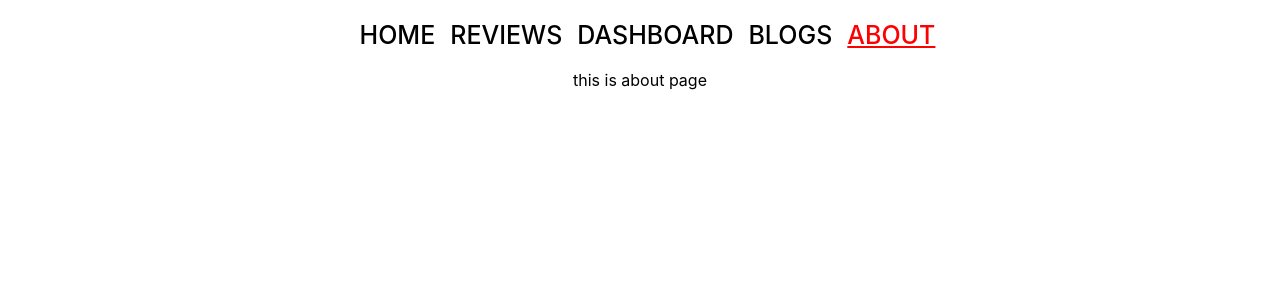
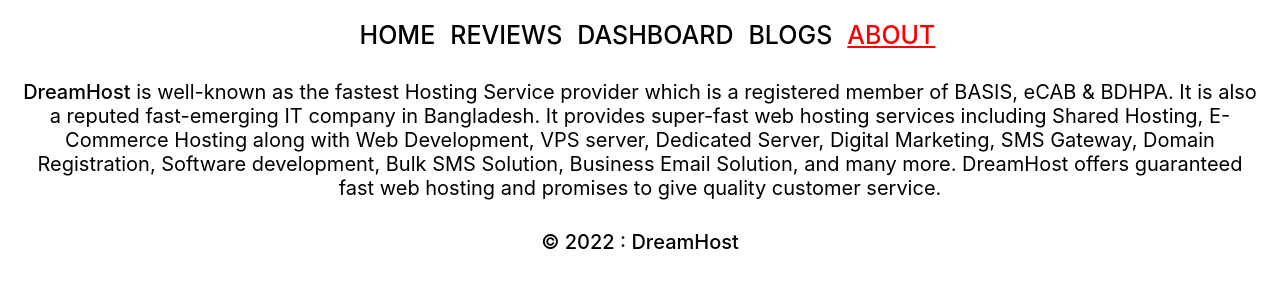
Before and after one commit to tayefulislam/dream-host, a React (Create React App) app: page /about in a window 1280 px wide. Shown: the top 300 px of the page. Built offline with nearby package versions, Linux system fonts and the light colour scheme.

Commit message:
add data in about component and create footer section/component

```diff
--- a/src/App.js
+++ b/src/App.js
@@ -7,6 +7,7 @@
 import Blogs from './components/Blogs/Blogs';
 import About from './components/About/About';
 import NotFound from './components/NotFound/NotFound';
+import Footer from './components/Footer/Footer';
 
 function App() {
   return (
@@ -28,6 +29,8 @@
 
       </Routes>
 
+      <Footer></Footer>
+
 
 
 
--- a/src/components/About/About.css
+++ b/src/components/About/About.css
@@ -0,0 +1,12 @@
+.about {
+    margin: 30px 20px;
+}
+
+.about span {
+    font-size: 20px;
+    font-weight: 500;
+}
+
+.about p {
+    font-size: 20px;
+}
--- a/src/components/About/About.js
+++ b/src/components/About/About.js
@@ -1,10 +1,11 @@
 import React from 'react';
+import './About.css';
 
 const About = () => {
     return (
-        <div>
+        <div className='about'>
 
-            this is about page
+            <p><span>DreamHost</span> is well-known as the fastest Hosting Service provider which is a registered member of BASIS, eCAB & BDHPA. It is also a reputed fast-emerging IT company in Bangladesh. It provides super-fast web hosting services including Shared Hosting, E-Commerce Hosting along with Web Development, VPS server, Dedicated Server, Digital Marketing, SMS Gateway, Domain Registration, Software development, Bulk SMS Solution, Business Email Solution, and many more. DreamHost offers guaranteed fast web hosting and promises to give quality customer service.</p>
 
         </div>
     );
--- a/src/components/DashBoard/DashBoard.js
+++ b/src/components/DashBoard/DashBoard.js
@@ -18,7 +18,7 @@
 
             <div>
 
-                <h1>MONTH WISE SELL</h1>
+                <h1>Month Wise Sell</h1>
 
 
                 <LineChart width={600} height={400} data={data}>
--- /dev/null
+++ b/src/components/Footer/Footer.css
@@ -0,0 +1,10 @@
+.footer {
+
+    margin: 20px 0;
+
+}
+
+.footer span {
+    font-size: 20px;
+    font-weight: 500;
+}
--- /dev/null
+++ b/src/components/Footer/Footer.js
@@ -0,0 +1,17 @@
+import React from 'react';
+import './Footer.css'
+
+const Footer = () => {
+    return (
+        <div className='footer'>
+
+
+            <span>© 2022 : DreamHost</span>
+
+
+
+        </div>
+    );
+};
+
+export default Footer;
```
